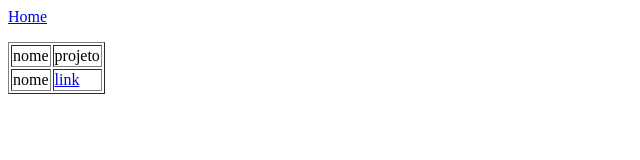
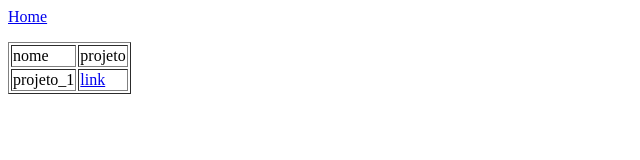
Before and after one commit to Bci3000/full_stack, a plain HTML site: page aula_1_atp/projects.html in a window 1280 px wide. Shown: the whole page, without its empty margins (0-640 px from the left). Drawn offline with Linux system fonts and the light colour scheme.

Commit message:
Update projects.html

```diff
--- a/aula_1_atp/projects.html
+++ b/aula_1_atp/projects.html
@@ -15,7 +15,7 @@
                 <td>projeto</td>
             </tr>
             <tr>
-                <td>nome</td>
+                <td>projeto_1</td>
                 <td><a href="index.html">link</a></td>
             </tr>
 
```
